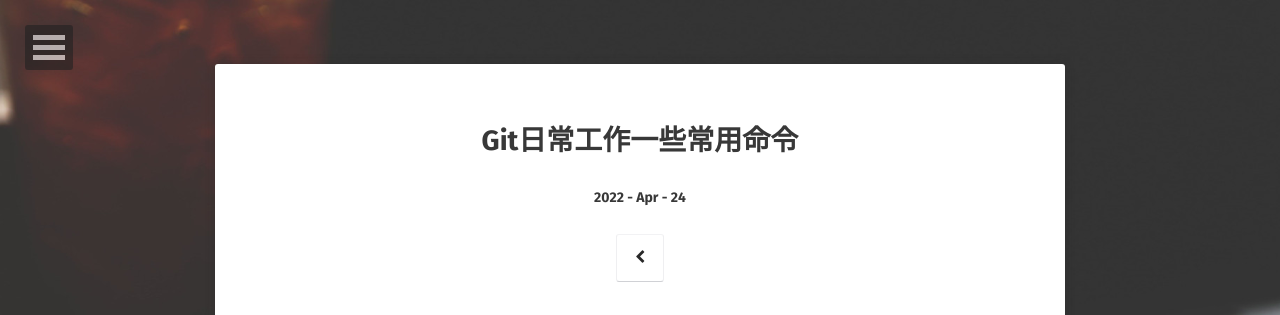
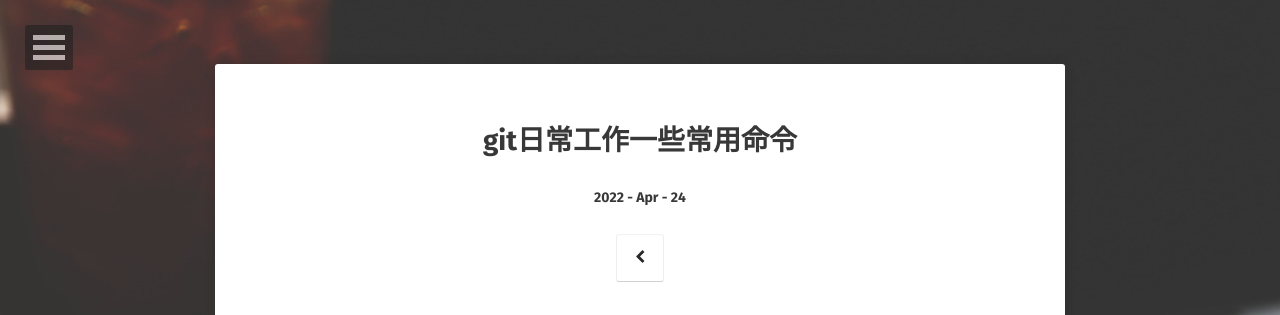
Before and after one commit to 396494384/396494384.github.io, a Jekyll site: the page built from _posts/2022-04-24-Git常用命令说明.md, in a window 1280 px wide. Shown: the top 315 px of the page. Built offline with Jekyll 4.4.1, drawn with Linux system fonts in a browser that asks for light colours; some web fonts are replaced; comment, search, counter and statistics services are not loaded.

```diff
--- a/_posts/2022-04-24-Git常用命令说明.md
+++ b/_posts/2022-04-24-Git常用命令说明.md
@@ -1,9 +1,9 @@
 ---
 layout: post
-title: "Git日常工作一些常用命令"
+title: "git日常工作一些常用命令"
 date: 2022-04-24
 excerpt: "记录一些基础的，在日常工作中经常会用到的命令"
-tags: [Git]
+tags: [git]
 comments: true
 ---
 
```
